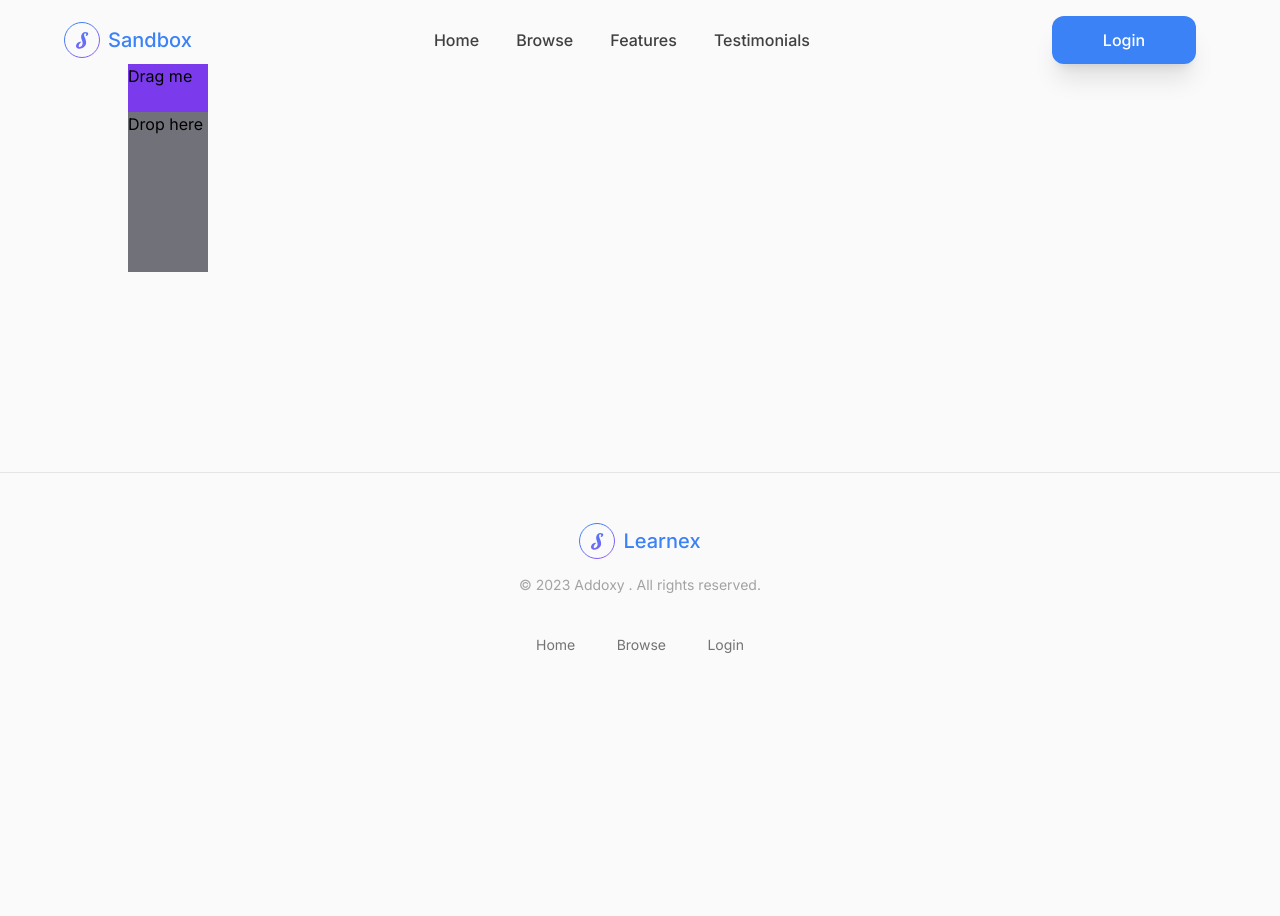
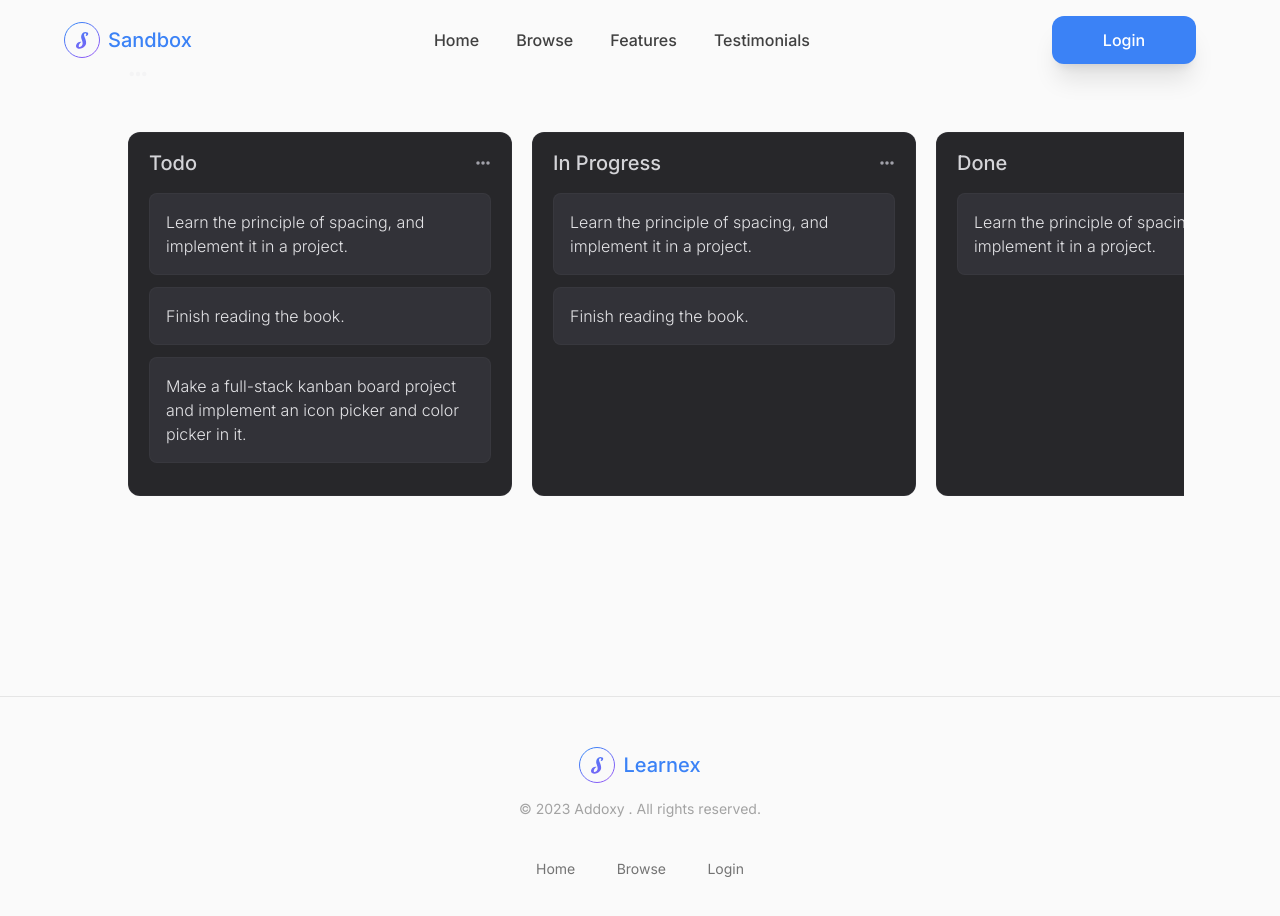
Before and after one commit to addoxy/sandbox, a Next.js app: page /dnd in a window 1280 px wide. Shown: the top 916 px of the page. Before the commit the page ends 800 px from the top, so only its background shows below. Built offline with nearby package versions, Linux system fonts and the light colour scheme; what tailwindcss-debug-screens would draw is missing.

Commit message:
[test: ]

```diff
--- a/package.json
+++ b/package.json
@@ -10,6 +10,7 @@
   },
   "dependencies": {
     "@dnd-kit/core": "^6.0.8",
+    "@dnd-kit/sortable": "^7.0.2",
     "@headlessui/react": "^1.7.15",
     "@radix-ui/react-dropdown-menu": "^2.0.5",
     "@radix-ui/react-select": "^1.2.2",
@@ -17,13 +18,15 @@
     "@types/react": "18.2.15",
     "@types/react-dom": "18.2.7",
     "autoprefixer": "10.4.14",
+    "clsx": "^2.0.0",
     "eslint": "8.44.0",
     "eslint-config-next": "13.4.9",
-    "next": "13.4.9",
+    "next": "^13.4.9",
     "postcss": "8.4.26",
     "react": "18.2.0",
     "react-dom": "18.2.0",
     "react-wrap-balancer": "^1.0.0",
+    "tailwind-merge": "^1.14.0",
     "tailwindcss": "3.3.3",
     "typescript": "5.1.6",
     "uuid": "^9.0.0"
--- a/src/app/dnd/page.tsx
+++ b/src/app/dnd/page.tsx
@@ -1,64 +1,11 @@
 "use client";
 
-import { DndContext, DragEndEvent } from "@dnd-kit/core";
-import { useDroppable } from "@dnd-kit/core";
-import { useDraggable } from "@dnd-kit/core";
-import { useState } from "react";
+import Board from "@/components/Dnd/Board";
+import { boards } from "@/components/Dnd/data";
 
-const DND = () => {
-  const [isDropped, setIsDropped] = useState(false);
-  const draggableMarkup = <Draggable>Drag me</Draggable>;
-
-  function handleDragEnd(event: DragEndEvent) {
-    if (event.over && event.over.id === "droppable") {
-      setIsDropped(true);
-    }
-  }
-
-  return (
-    <DndContext onDragEnd={(e) => handleDragEnd}>
-      {!isDropped ? draggableMarkup : null}
-      <Droppable>{isDropped ? draggableMarkup : "Drop here"}</Droppable>
-    </DndContext>
-  );
+const DragAndDrop = () => {
+  const board = boards[0];
+  return <Board id={board.id} title={board.title} columns={board.columns} />;
 };
 
-const Droppable = ({ children }: { children: React.ReactNode }) => {
-  const { isOver, setNodeRef } = useDroppable({
-    id: "droppable",
-  });
-  const style = {
-    color: isOver ? "green" : undefined,
-  };
-
-  return (
-    <div className="h-40 w-20 bg-zinc-500" ref={setNodeRef} style={style}>
-      {children}
-    </div>
-  );
-};
-
-const Draggable = ({ children }: { children: React.ReactNode }) => {
-  const { attributes, listeners, setNodeRef, transform } = useDraggable({
-    id: "draggable",
-  });
-  const style = transform
-    ? {
-        transform: `translate3d(${transform.x}px, ${transform.y}px, 0)`,
-      }
-    : undefined;
-
-  return (
-    <div
-      className="h-12 w-20 bg-violet-600"
-      ref={setNodeRef}
-      style={style}
-      {...listeners}
-      {...attributes}
-    >
-      {children}
-    </div>
-  );
-};
-
-export default DND;
+export default DragAndDrop;
--- /dev/null
+++ b/src/components/Dnd/Board.tsx
@@ -0,0 +1,57 @@
+"use client";
+
+import { useMemo } from "react";
+import BoardDropdownMenu from "./BoardDropdownMenu";
+import Column from "./Column";
+import { DndContext } from "@dnd-kit/core";
+import { SortableContext } from "@dnd-kit/sortable";
+
+// random comment
+
+interface BoardProps {
+  id: string;
+  title: string;
+  columns: ColumnProps[];
+}
+
+interface CardProps {
+  id: string;
+  content: string;
+}
+
+interface ColumnProps {
+  id: string;
+  title: string;
+  cards: CardProps[];
+}
+
+const Board = (props: BoardProps) => {
+  const { title, columns } = props;
+  const columnsId = useMemo(
+    () => columns.map((column) => column.id),
+    [columns]
+  );
+  return (
+    <div className="flex flex-col gap-y-12">
+      <div className="flex items-center justify-between">
+        <BoardDropdownMenu />
+      </div>
+      <DndContext>
+        <div className="right no-scrollbar -ml-8 -mr-8 grid auto-cols-min grid-flow-col gap-x-5 overflow-auto">
+          <SortableContext items={columnsId}>
+            {columns.map((column) => (
+              <Column
+                key={column.id}
+                id={column.id}
+                title={column.title}
+                cards={column.cards}
+              />
+            ))}
+          </SortableContext>
+        </div>
+      </DndContext>
+    </div>
+  );
+};
+
+export default Board;
--- /dev/null
+++ b/src/components/Dnd/BoardDropdownMenu.tsx
@@ -0,0 +1,63 @@
+"use client";
+
+import * as DropdownMenu from "@radix-ui/react-dropdown-menu";
+import IconifyIcon from "./IconifyIcon";
+import { cn } from "@/utils/utils";
+
+const BoardDropdownMenu = () => {
+  const options = [
+    { icon: "ph:star-bold", title: "Favorite" },
+    { icon: "ic:outline-delete", title: "Delete" },
+  ];
+
+  return (
+    <DropdownMenu.Root>
+      <DropdownMenu.Trigger asChild>
+        <button>
+          <IconifyIcon
+            icon="ph:dots-three-outline-fill"
+            className="h-5 w-5 text-zinc-100"
+          />
+        </button>
+      </DropdownMenu.Trigger>
+      <DropdownMenu.Portal>
+        <DropdownMenu.Content
+          align="end"
+          className="rounded-lg border border-zinc-800 bg-zinc-900 px-4 py-3 shadow-md"
+        >
+          <DropdownItem
+            icon="ph:star-bold"
+            title="Favorite"
+            className="mb-2 text-yellow-400"
+          />
+          <DropdownItem
+            icon="ic:outline-delete"
+            title="Delete"
+            className="text-red-500"
+          />
+        </DropdownMenu.Content>
+      </DropdownMenu.Portal>
+    </DropdownMenu.Root>
+  );
+};
+
+interface DropdownItemProps {
+  icon: string;
+  title: string;
+  className?: string;
+}
+
+const DropdownItem = (props: DropdownItemProps) => {
+  const { icon, title, className } = props;
+
+  return (
+    <DropdownMenu.Item
+      className={cn("flex cursor-pointer items-center outline-none", className)}
+    >
+      <IconifyIcon icon={icon} className="mr-2 h-5 w-5" />
+      {title}
+    </DropdownMenu.Item>
+  );
+};
+
+export default BoardDropdownMenu;
--- /dev/null
+++ b/src/components/Dnd/Column.tsx
@@ -0,0 +1,56 @@
+import ColumnDropdownMenu from "./ColumnDropdownMenu";
+import Task from "./Task";
+import { useSortable } from "@dnd-kit/sortable";
+import { CSS } from "@dnd-kit/utilities";
+
+interface CardProps {
+  id: string;
+  content: string;
+}
+
+interface ColumnProps {
+  id: string;
+  title: string;
+  cards: CardProps[];
+}
+
+const Column = (props: ColumnProps) => {
+  const { id, title, cards } = props;
+
+  const { setNodeRef, attributes, listeners, transform, transition } =
+    useSortable({
+      id: id,
+      data: {
+        type: "Column",
+        title,
+        cards,
+      },
+    });
+
+  const style = { transition, transform: CSS.Transform.toString(transform) };
+  return (
+    <div
+      ref={setNodeRef}
+      style={style}
+      {...attributes}
+      {...listeners}
+      className="flex w-96 flex-col rounded-xl border border-zinc-700/30 bg-zinc-800 px-5 pb-8 pt-4 first-of-type:ml-8 last-of-type:mr-8"
+    >
+      <div className="mb-4 flex items-center justify-between">
+        <input
+          type="text"
+          defaultValue={title}
+          className="mr-4 w-full overflow-hidden text-ellipsis whitespace-nowrap bg-inherit text-xl font-medium text-zinc-300 outline-none"
+        ></input>
+        <ColumnDropdownMenu />
+      </div>
+      <div className="flex flex-col gap-y-3">
+        {cards.map((card) => (
+          <Task key={card.id} id={card.id} content={card.content} />
+        ))}
+      </div>
+    </div>
+  );
+};
+
+export default Column;
--- /dev/null
+++ b/src/components/Dnd/ColumnDropdownMenu.tsx
@@ -0,0 +1,53 @@
+"use client";
+
+import * as DropdownMenu from "@radix-ui/react-dropdown-menu";
+import IconifyIcon from "./IconifyIcon";
+import { cn } from "@/utils/utils";
+
+const ColumnDropdownMenu = () => {
+  return (
+    <DropdownMenu.Root>
+      <DropdownMenu.Trigger asChild>
+        <button>
+          <IconifyIcon
+            icon="ph:dots-three-outline-fill"
+            className="h-4 w-4 text-zinc-400"
+          />
+        </button>
+      </DropdownMenu.Trigger>
+      <DropdownMenu.Portal>
+        <DropdownMenu.Content
+          align="end"
+          className="rounded-lg border border-zinc-700/50 bg-zinc-900 px-4 py-3 shadow-md"
+        >
+          <DropdownItem
+            icon="ic:outline-delete"
+            title="Delete"
+            className="text-red-500"
+          />
+        </DropdownMenu.Content>
+      </DropdownMenu.Portal>
+    </DropdownMenu.Root>
+  );
+};
+
+interface DropdownItemProps {
+  icon: string;
+  title: string;
+  className?: string;
+}
+
+const DropdownItem = (props: DropdownItemProps) => {
+  const { icon, title, className } = props;
+
+  return (
+    <DropdownMenu.Item
+      className={cn("flex cursor-pointer items-center outline-none", className)}
+    >
+      <IconifyIcon icon={icon} className="mr-2 h-5 w-5" />
+      {title}
+    </DropdownMenu.Item>
+  );
+};
+
+export default ColumnDropdownMenu;
--- /dev/null
+++ b/src/components/Dnd/IconifyIcon.tsx
@@ -0,0 +1,16 @@
+"use client";
+
+import { Icon } from "@iconify/react";
+import { cn } from "@/utils/utils";
+
+interface IconifyIconProps {
+  icon: string;
+  className?: string;
+}
+
+const IconifyIcon = (props: IconifyIconProps) => {
+  const { icon, className } = props;
+  return <Icon icon={icon} className={cn(className)} />;
+};
+
+export default IconifyIcon;
--- /dev/null
+++ b/src/components/Dnd/Task.tsx
@@ -0,0 +1,15 @@
+interface CardProps {
+  id: string;
+  content: string;
+}
+
+const Task = (props: CardProps) => {
+  const { content } = props;
+  return (
+    <div className="flex w-full cursor-pointer flex-col rounded-lg border border-zinc-600/20 bg-zinc-700/50 p-4">
+      <p className="font-light text-zinc-200">{content}</p>
+    </div>
+  );
+};
+
+export default Task;
--- /dev/null
+++ b/src/components/Dnd/data.ts
@@ -0,0 +1,56 @@
+import { v4 as uuidv4 } from "uuid";
+
+export const boards = [
+  {
+    id: uuidv4(),
+    title: "Refactoring UI",
+    columns: [
+      {
+        id: uuidv4(),
+        title: "Todo",
+        cards: [
+          {
+            id: uuidv4(),
+            content:
+              "Learn the principle of spacing, and implement it in a project.",
+          },
+          {
+            id: uuidv4(),
+            content: "Finish reading the book.",
+          },
+          {
+            id: uuidv4(),
+            content:
+              "Make a full-stack kanban board project and implement an icon picker and color picker in it.",
+          },
+        ],
+      },
+      {
+        id: uuidv4(),
+        title: "In Progress",
+        cards: [
+          {
+            id: uuidv4(),
+            content:
+              "Learn the principle of spacing, and implement it in a project.",
+          },
+          {
+            id: uuidv4(),
+            content: "Finish reading the book.",
+          },
+        ],
+      },
+      {
+        id: uuidv4(),
+        title: "Done",
+        cards: [
+          {
+            id: uuidv4(),
+            content:
+              "Learn the principle of spacing, and implement it in a project.",
+          },
+        ],
+      },
+    ],
+  },
+];
--- a/src/styles/globals.css
+++ b/src/styles/globals.css
@@ -42,3 +42,14 @@ html {
     #f0e7a4 100%
   );
 }
+
+/* hide scrollbar but allow scrolling */
+.no-scrollbar {
+  -ms-overflow-style: none; /* for Internet Explorer, Edge */
+  scrollbar-width: none; /* for Firefox */
+  overflow-y: scroll;
+}
+
+.no-scrollbar::-webkit-scrollbar {
+  display: none; /* for Chrome, Safari, and Opera */
+}
--- /dev/null
+++ b/src/utils/utils.ts
@@ -0,0 +1,5 @@
+import type { ClassValue } from "clsx";
+import clsx from "clsx";
+import { twMerge } from "tailwind-merge";
+
+export const cn = (...classes: ClassValue[]) => twMerge(clsx(...classes));
```
Also changed, not shown: 1 other file (tests, documents, lock files or other folders).
